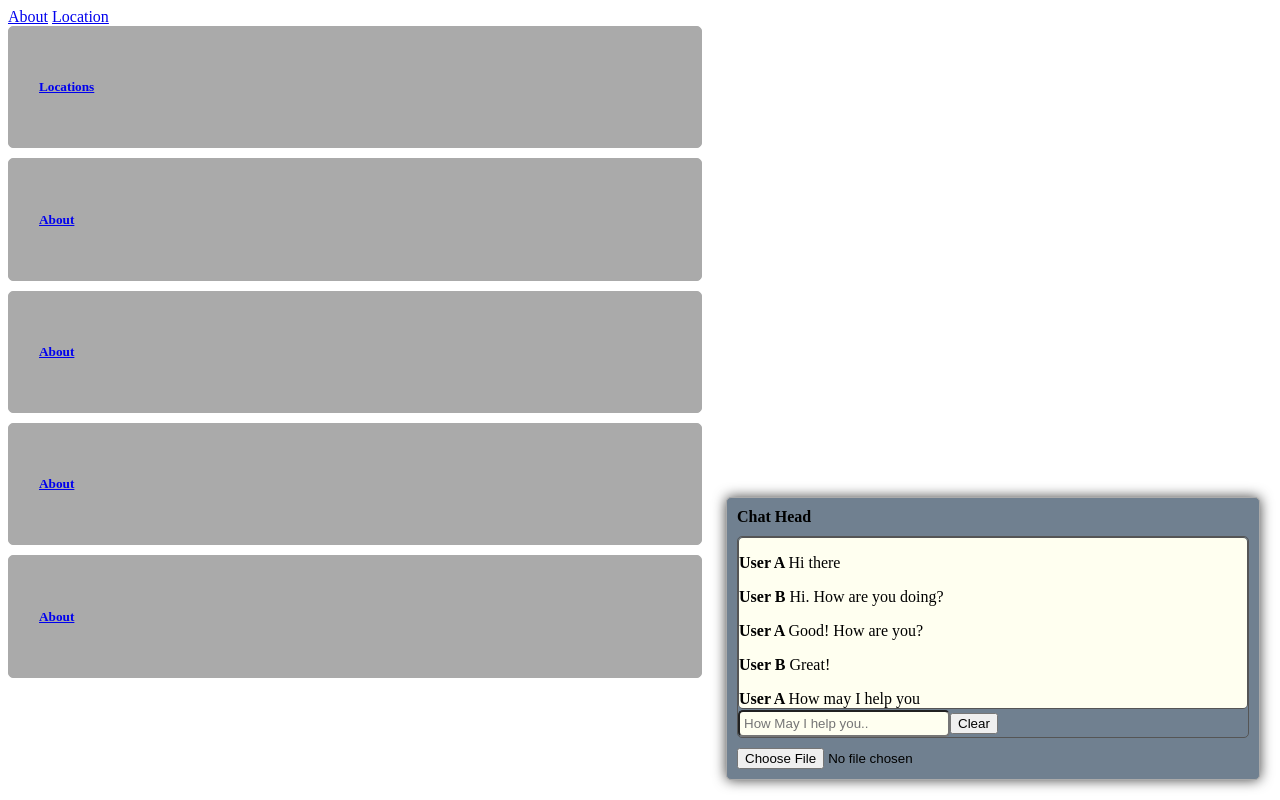
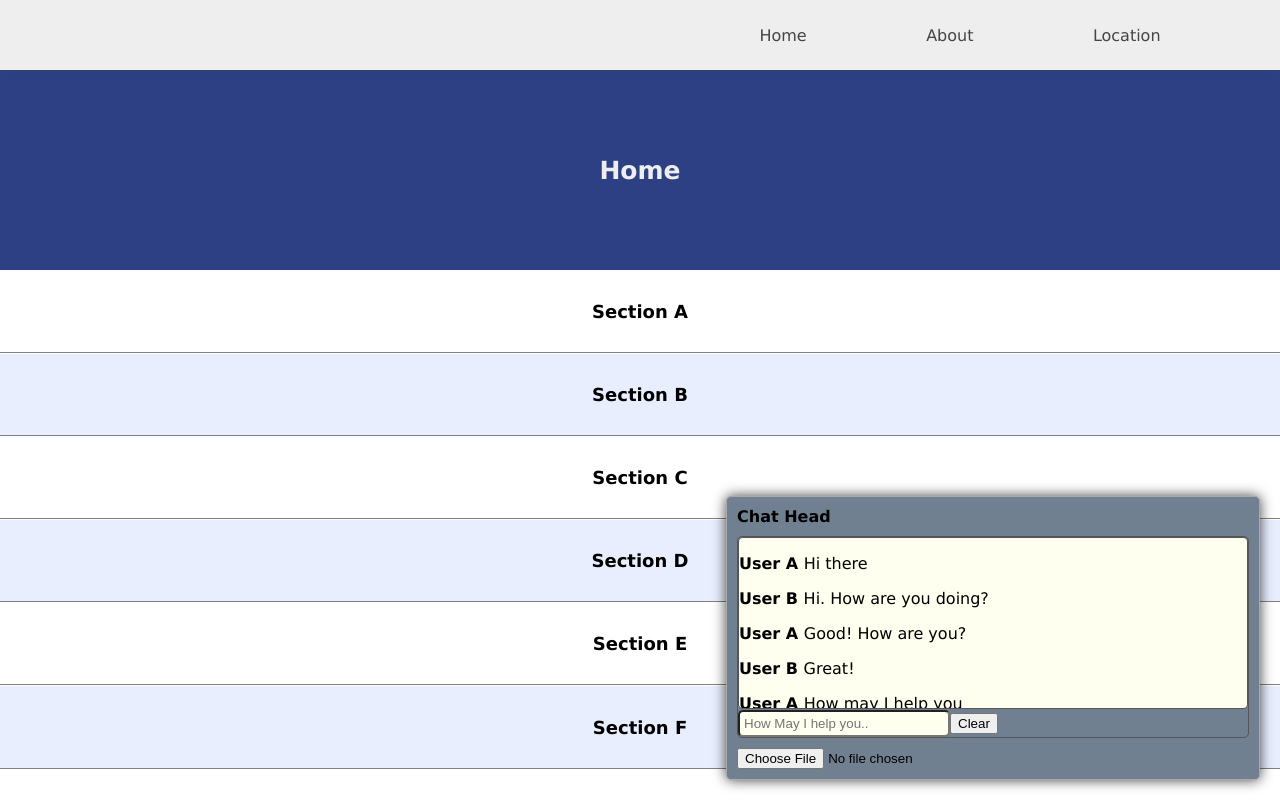
Before and after one commit to vamshidhar95/chat_poc, a plain HTML site: page index.html in a window 1280 px wide. Drawn offline with Linux system fonts and the light colour scheme.

Commit message:
added new styles

```diff
--- a/chat/styles.css
+++ b/chat/styles.css
@@ -1,10 +1,77 @@
- .container{
-    /* border: 1px solid #aaa; */
-    /* height: fit-content; */
-    /* width: fit-content; */
-    /* margin-bottom: 0px; */
-    /* padding: 30px; */
-} *
+body{
+    font-family: "Verdana";
+    margin: 0;
+  }
+.navbar{
+    background: #eee;
+    height: 70px;
+    color: #fff;
+    align-items: center;
+    position: fixed;
+    box-shadow: 0px 0px 7px -3px #383838;
+    z-index: 10;
+    border: 0px solid;
+    width: 100%;
+    margin: 0;
+    top: 0;
+    left: 0;
+  }
+  .nav-links{
+      float: right;
+      width: 50%;
+      height: 100%;
+      display: flex;
+      justify-content: space-evenly;
+      align-items: center;
+  }
+
+  .nav-links a{
+      text-decoration: none;
+      color: #444;
+      cursor: pointer;
+  }
+
+  .body{
+      margin-top: 70px;
+      padding: 0;
+  }
+
+  .page-title{
+      border: 0px solid;
+      background-color: #2d4084;
+      text-align: center;
+      height: 200px;
+      display: flex;
+      align-items: center;
+      justify-content: center;
+  }
+  .page-title h4{
+      font-size: 25px;
+      color: #eee;
+  }
+
+
+  .container{
+    border-bottom: 1px solid gray;
+    text-align: center;
+    /* border-top: 1px solid gray; */
+    background-color: #aaa;
+}
+.container-even{
+    border-bottom: 1px solid gray;
+    text-align: center;
+    border-top: 1px solid #fff;
+    background-color: #fff;
+}
+.container-odd{
+    border-bottom: 1px solid gray;
+    text-align: center;
+    border-top: 1px solid #fff;
+    background-color: #e9eeff;
+}
+.container, .container-even h5, .container-odd h5{
+    font-size: 18px;
+}
 
 .chat-div{
     position: fixed;
--- a/index.html
+++ b/index.html
@@ -6,48 +6,54 @@
     <title>Chat POC</title>
     <!-- <script src="https://ajax.googleapis.com/ajax/libs/jquery/3.5.1/jquery.min.js"></script> -->
     <style>
-        .container{
-            border: 1px solid #aaa;
-            border-radius: 5px;
-            /* height: fit-content; */
-            width: 50%;
-            margin-bottom: 10px;
-            padding: 30px;
-            background-color: #aaa;
-        }
+
     </style>
 
 </head>
 <body>
-    <nav class="nav">
+    <nav class="navbar">
+        <div class="nav-links">
+            <a href="">Home</a>
             <a href="./about.html">About</a>
             <a href="./location.html">Location</a>
+        </div>
     </nav>
-    <div class="container">
+    <div class="body">
+        <div class="page-title">
+            <h4>Home</h4>
+        </div>
+        <div class="container-even">
             <h5>
-            <a href="./locations.html">Locations</a>
+                <span>Section A</span>
             </h5>
         </div>
-    <div class="container">
+        <div class="container-odd">
             <h5>
-            <a href="./about.html">About</a>
+                <span>Section B</span>
             </h5>
         </div>
-    <div class="container">
+        <div class="container-even">
             <h5>
-            <a href="./locations.html">About</a>
+                <span>Section C</span>
             </h5>
         </div>
-    <div class="container">
+        <div class="container-odd">
             <h5>
-            <a href="./locations.html">About</a>
+                <span>Section D</span>
             </h5>
         </div>
-    <div class="container">
+        <div class="container-even">
             <h5>
-            <a href="./locations.html">About</a>
+                <span>Section E</span>
             </h5>
         </div>
+        <div class="container-odd">
+            <h5>
+                <span>Section F</span>
+            </h5>
+        </div>
+    </div>
+
 </body>
 <script src="./chat/index.js"></script>
 </html>
```
Also changed, not shown: about.html (+12 -5 lines), location.html (+12 -5 lines). Lines whose indentation alone changed are shown as unchanged.
